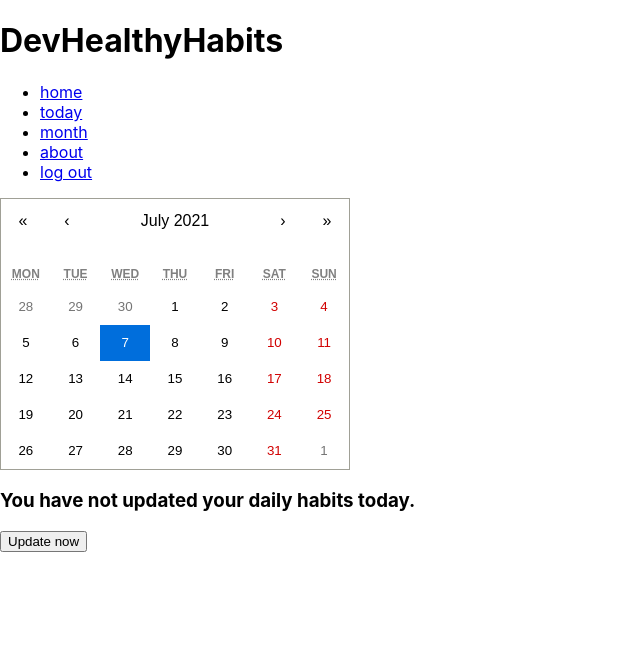
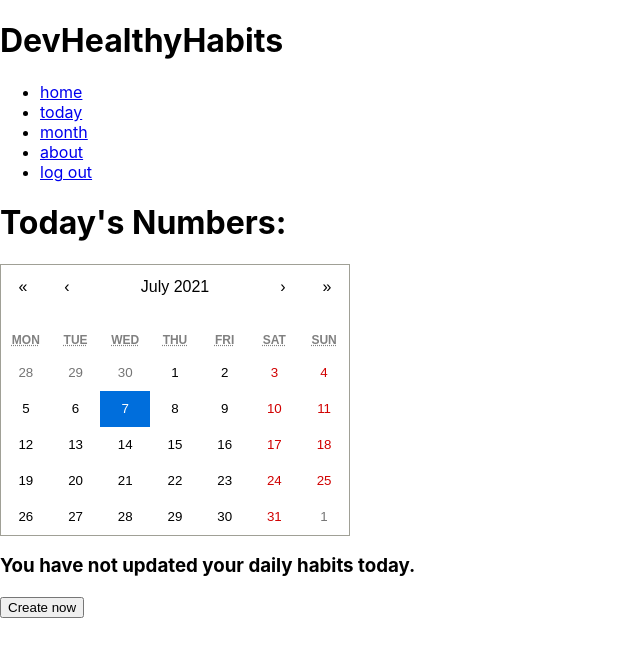
Before and after one commit to jba11er32/healthydevelopers, a React (Create React App) app: page /today in a window 1280 px wide. Shown: the top 656 px of the page, without its empty margins (0-640 px from the left). Built offline with nearby package versions, Linux system fonts and the light colour scheme; sample sign-in values are in the browser's storage.

Commit message:
Link to creating a new habit post working

```diff
--- a/src/App.js
+++ b/src/App.js
@@ -11,6 +11,7 @@ import About from './components/About';
 import UpdateForm from './components/UpdateForm';
 import HabitDisplay from './components/HabitDisplay';
 import HabitPage from './components/HabitPage';
+import Today from './components/Today';
 
 
 
@@ -34,8 +35,8 @@ function App() {
 				<Route exact path='/:id/update' component={UpdateForm} />
 				<Route exact path='/' component={Object.keys(user).length ? Profile : Main} />
                 <Route exact path='/myprofile' component={Profile} />
-                <Route exact path='/update' component={HabitForm}/>
-				<Route exact path='/today' component={HabitDisplay} />
+                <Route exact path='/create' component={HabitForm}/>
+				<Route exact path='/today' component={Today} />
                 <Route exact path='/month' component={Month} />
                 <Route exact path='/about' component={About} />
 			</Switch>
--- a/src/components/HabitDisplay.js
+++ b/src/components/HabitDisplay.js
@@ -43,11 +43,10 @@ const HabitDisplay = () => {
     if (!userHabits.length) {
         return (
             <div>
-                <Dashboard />
                 <Calendar onChange={handleChangeDate} value={currentDate}/>
                 <h3>You have not updated your daily habits today.</h3>
-                <Link to='/update'>
-                    <button>Update now</button>
+                <Link to='/create'>
+                    <button>Create now</button>
                 </Link>
             </div>
 
@@ -57,7 +56,6 @@ const HabitDisplay = () => {
     //
     return (
         <div>
-            <Dashboard />
             <Calendar onChange={handleChangeDate} value={currentDate}/>
             {
                 userHabits.map((habit) => {
--- a/src/components/HabitForm.js
+++ b/src/components/HabitForm.js
@@ -1,5 +1,5 @@
 import React, { useState } from 'react';
-import { useHistory } from 'react-router-dom';
+import { Link } from 'react-router-dom';
 
 const HabitForm = () => {
 	const dailyInput = {
@@ -15,9 +15,6 @@ const HabitForm = () => {
 		setDailyData({ ...dailyData, [event.target.id]: event.target.value });
 	};
 
-	const navigateProfile = () => {
-		useHistory.push('/myprofile')
-	}
 
 	function handleSubmit(event) {
 		event.preventDefault();
@@ -79,7 +76,9 @@ const HabitForm = () => {
 				/>
 
 				<br />
-				<button type='submit' value='submit' onClick={navigateProfile}>Submit</button>
+				<Link to='/today'>
+					<button	button type='submit' value='submit' >Submit</button>
+				</Link>
 			</form>
 		</div>
 	);
--- a/src/components/Profile.js
+++ b/src/components/Profile.js
@@ -11,9 +11,9 @@ const Profile = () => {
                 <Dashboard />
                 <h2>Welcome {localStorage.name}!</h2>
             </div>
-            {/* <div>
+            <div>
                 <HabitDisplay/>
-            </div> */}
+            </div>
         </div>
     );
 };
--- a/src/components/Today.js
+++ b/src/components/Today.js
@@ -1,13 +1,18 @@
 import React from 'react';
+import { Switch, Route } from 'react-router-dom';
 import Dashboard from './Dashboard';
 import HabitDisplay from './HabitDisplay';
+import HabitForm from './HabitForm';
 
 const Today = () => {
     return (
         <div>
             <Dashboard />
             <h1>Today's Numbers: </h1>
-            <HabitDisplay />
+            <Switch>
+                <Route exact path='/today' component={HabitDisplay} />
+                <Route exact path='/create' component={HabitForm}/>
+            </Switch>
         </div>
     );
 };
```
